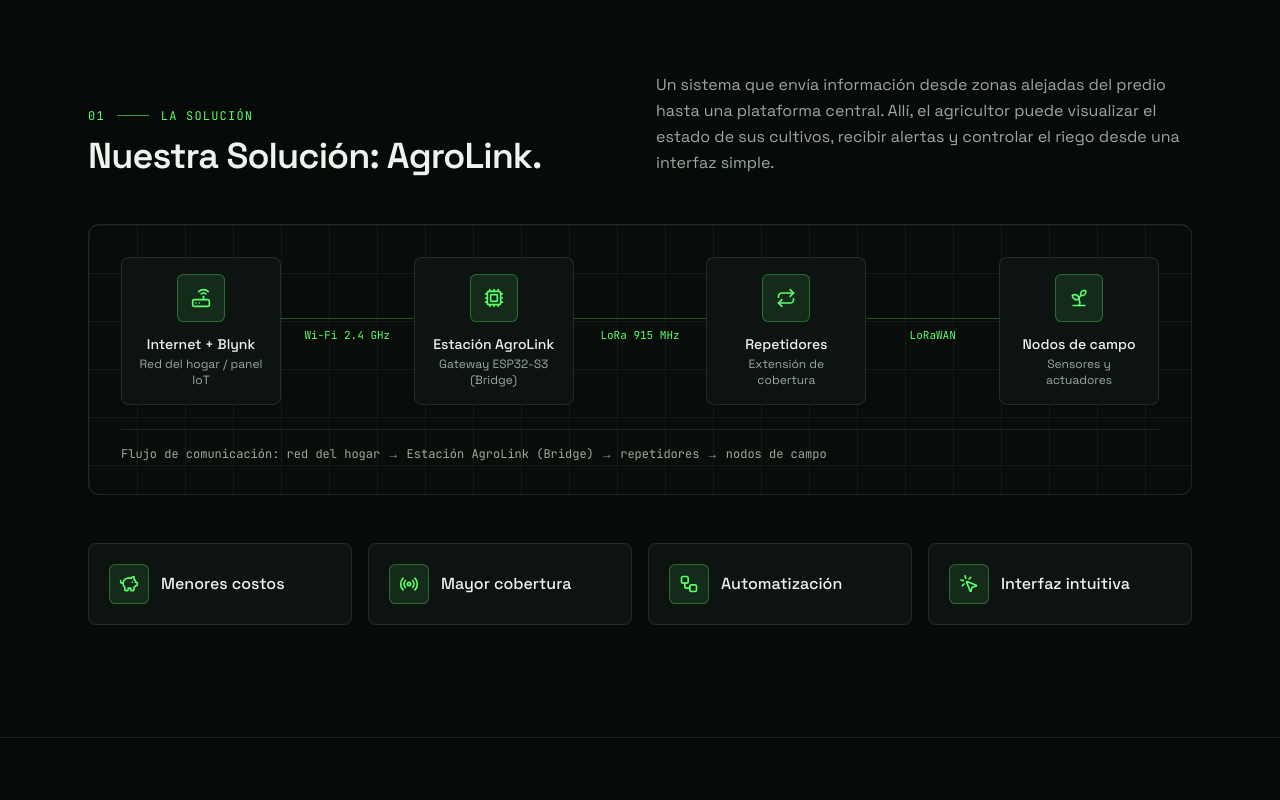
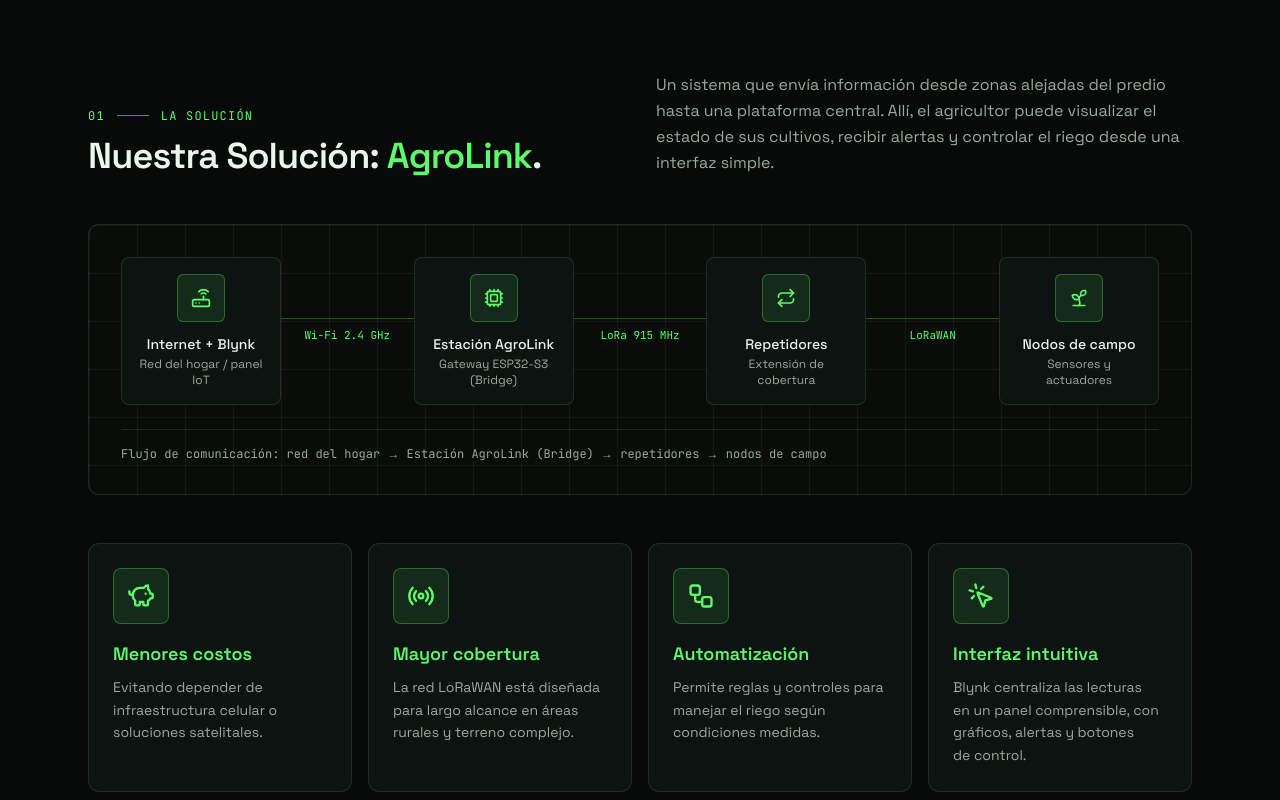
Before and after one commit to Javoosh/AgroLink-project, a Next.js app: page / in a window 1280 px wide. Shown: the part 1740-2540 px from the top of the page. Built offline with nearby package versions, Linux system fonts and the light colour scheme.

Commit message:
Highlight AgroLink in green and expand solution benefit cards

```diff
--- a/components/agrolink/architecture.tsx
+++ b/components/agrolink/architecture.tsx
@@ -11,11 +11,28 @@ import {
 } from 'lucide-react'
 import { SectionHeading } from './section-heading'
 
-const benefits: { icon: LucideIcon; label: string }[] = [
-  { icon: PiggyBank, label: 'Menores costos' },
-  { icon: Radio, label: 'Mayor cobertura' },
-  { icon: Workflow, label: 'Automatización' },
-  { icon: MousePointerClick, label: 'Interfaz intuitiva' },
+const benefits: { icon: LucideIcon; label: string; description: string }[] = [
+  {
+    icon: PiggyBank,
+    label: 'Menores costos',
+    description: 'Evitando depender de infraestructura celular o soluciones satelitales.',
+  },
+  {
+    icon: Radio,
+    label: 'Mayor cobertura',
+    description: 'La red LoRaWAN está diseñada para largo alcance en áreas rurales y terreno complejo.',
+  },
+  {
+    icon: Workflow,
+    label: 'Automatización',
+    description: 'Permite reglas y controles para manejar el riego según condiciones medidas.',
+  },
+  {
+    icon: MousePointerClick,
+    label: 'Interfaz intuitiva',
+    description:
+      'Blynk centraliza las lecturas en un panel comprensible, con gráficos, alertas y botones de control.',
+  },
 ]
 
 type Stage = {
@@ -82,7 +99,11 @@ export function Architecture() {
             id="arquitectura-title"
             index="01"
             eyebrow="La solución"
-            title="Nuestra Solución: AgroLink."
+            title={
+              <>
+                Nuestra Solución: <span className="text-primary">AgroLink</span>.
+              </>
+            }
           />
           <p className="text-pretty leading-relaxed text-muted-foreground">
             Un sistema que envía información desde zonas alejadas del predio hasta una plataforma
@@ -105,16 +126,21 @@ export function Architecture() {
           </figcaption>
         </figure>
 
-        <ul className="grid grid-cols-2 gap-4 md:grid-cols-4">
-          {benefits.map(({ icon: Icon, label }) => (
+        <ul className="grid gap-4 sm:grid-cols-2 lg:grid-cols-4">
+          {benefits.map(({ icon: Icon, label, description }) => (
             <li
               key={label}
-              className="flex items-center gap-3 rounded-lg border border-border bg-card p-4 md:p-5"
+              className="flex flex-col gap-4 rounded-xl border border-border bg-card p-6 transition-colors hover:border-primary/40"
             >
-              <span className="flex size-10 shrink-0 items-center justify-center rounded-md border border-primary/30 bg-primary/10 text-primary">
-                <Icon className="size-5" aria-hidden="true" />
+              <span className="flex size-14 items-center justify-center rounded-lg border border-primary/30 bg-primary/10 text-primary">
+                <Icon className="size-7" aria-hidden="true" />
               </span>
-              <span className="text-sm font-medium md:text-base">{label}</span>
+              <div className="flex flex-col gap-2">
+                <h3 className="text-lg font-semibold text-primary">{label}</h3>
+                <p className="text-pretty text-sm leading-relaxed text-muted-foreground">
+                  {description}
+                </p>
+              </div>
             </li>
           ))}
         </ul>
--- a/components/agrolink/section-heading.tsx
+++ b/components/agrolink/section-heading.tsx
@@ -1,7 +1,9 @@
+import type { ReactNode } from 'react'
+
 type SectionHeadingProps = {
   index: string
   eyebrow: string
-  title: string
+  title: ReactNode
   id: string
 }
 
```
